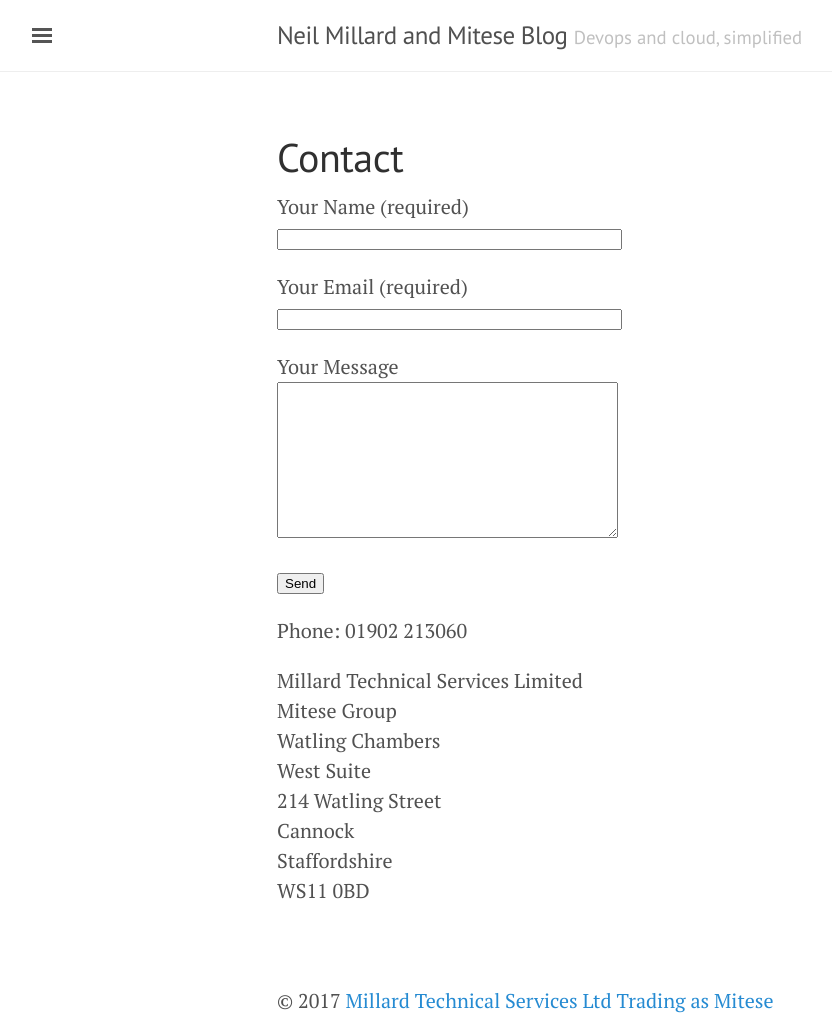
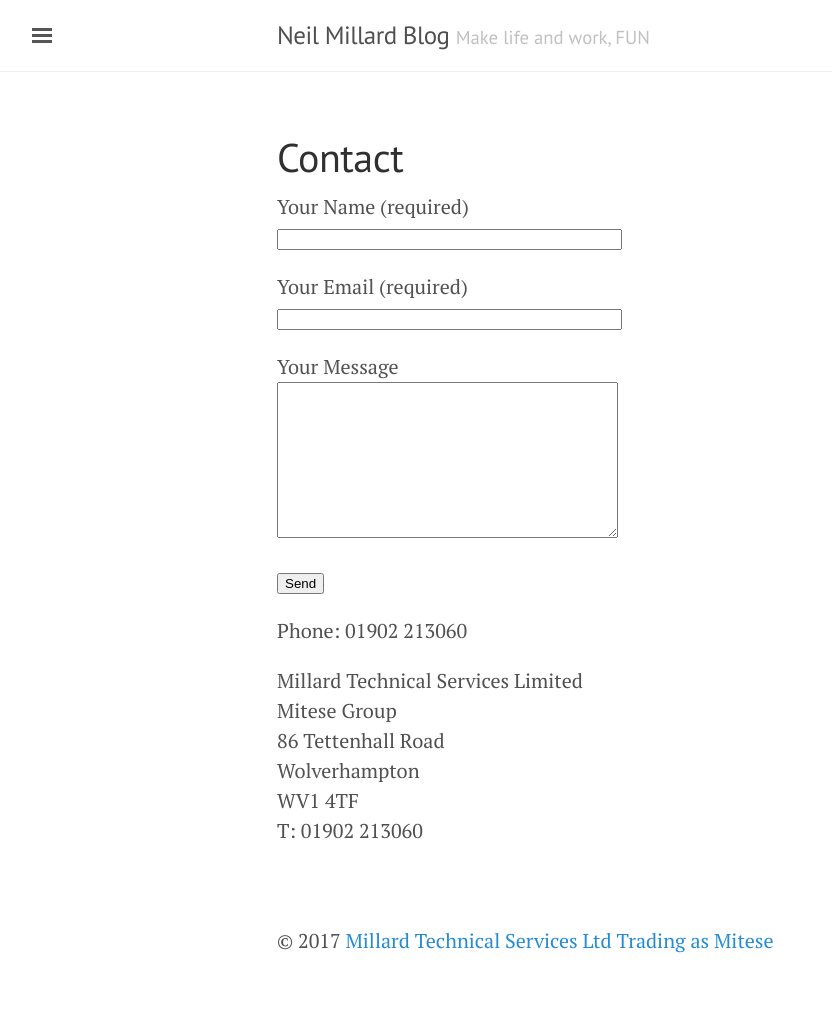
Before and after one commit to neilmillard/neilmillard.github.io, a Jekyll site: the page built from contact/index.html, in a window 1280 px wide. Shown: the whole page, without its empty margins (3-835 px from the left). Built offline with Jekyll 4.4.1, drawn with Linux system fonts in a browser that asks for light colours; nearby versions of some CDN libraries; after the commit the page ends 956 px from its top, so only the background shows below that.

Commit message:
update for neil millard

```diff
--- a/_config.yml
+++ b/_config.yml
@@ -8,11 +8,11 @@
 permalink:           :year/:month/:day/:title/
 
 # Setup
-title:  Neil Millard and Mitese Blog
-tagline: Devops and cloud, simplified
+title:  Neil Millard Blog
+tagline: Make life and work, FUN
 description: > # this means to ignore newlines until "baseurl:"
-  Mitese is a Devops, puppet and AWS specialist that can help you migrate and
-   manage your application in the cloud.
+  Neil Millard, speaker, business owner and DevOps specialist.
+   Make work fun. Make life fun.
 baseurl:  "" # the subpath of your site, e.g. /blog
 url:      "http://blog.mitese.co.uk" # the base hostname & protocol for your site, e.g. http://example.com
 paginate: 10
@@ -20,7 +20,7 @@
 #About/contact
 author:
   name:   Neil Millard
-  email:  team@mitese.co.uk
+  email:  neil@neilmillard.com
   twitter: neil_millard
   github:  neilmillard
 
--- a/_includes/sidebar.html
+++ b/_includes/sidebar.html
@@ -5,7 +5,7 @@
 <!-- Toggleable sidebar -->
 <div class="sidebar" id="sidebar">
   <div class="sidebar-item">
-    <p><img src="{{ site.url }}/public/img/mitese.jpg" width="128" height="128" alt="Mitese Logo" /></p>
+    <p><img src="{{ site.url }}/public/img/neil_millard.jpg" width="128" height="128" alt="Neil Millard Icon" /></p>
     <p>{{ site.description }}</p>
   </div>
 
--- a/contact/index.html
+++ b/contact/index.html
@@ -36,11 +36,9 @@
     <p>Phone: 01902 213060</p>
     <p>Millard Technical Services Limited<br />
       Mitese Group<br />
-      Watling Chambers<br />
-      West Suite<br />
-      214 Watling Street<br />
-      Cannock<br />
-      Staffordshire<br />
-      WS11 0BD</p>
+      86 Tettenhall Road<br />
+      Wolverhampton<br />
+      WV1 4TF<br />
+      T: 01902 213060</p>
   </div>
 </div>
```
Also changed, not shown: about/index.html (+12 -18 lines), devops/index.html (added, +28 -0 lines), public/img/neil_millard.jpg (added), public/img/neil_millard_speaking.jpg (added).
